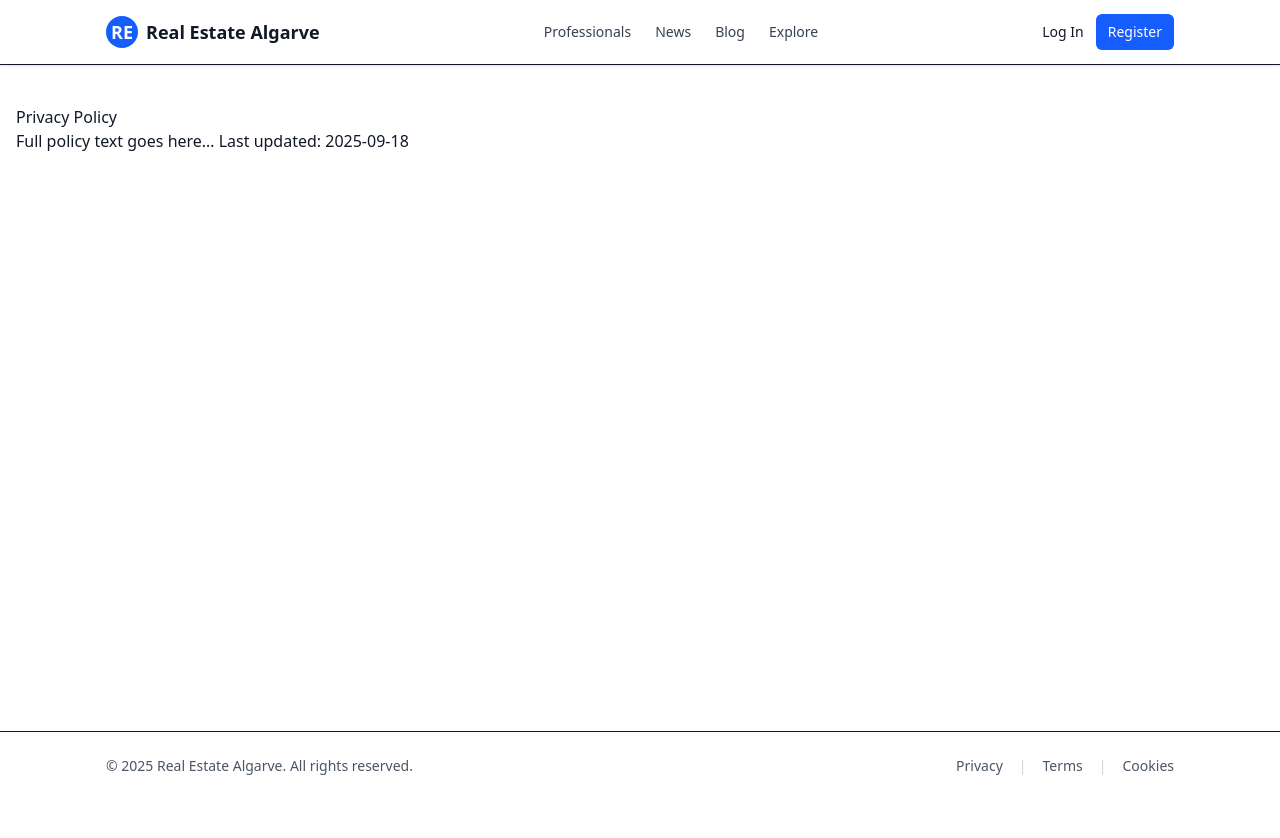
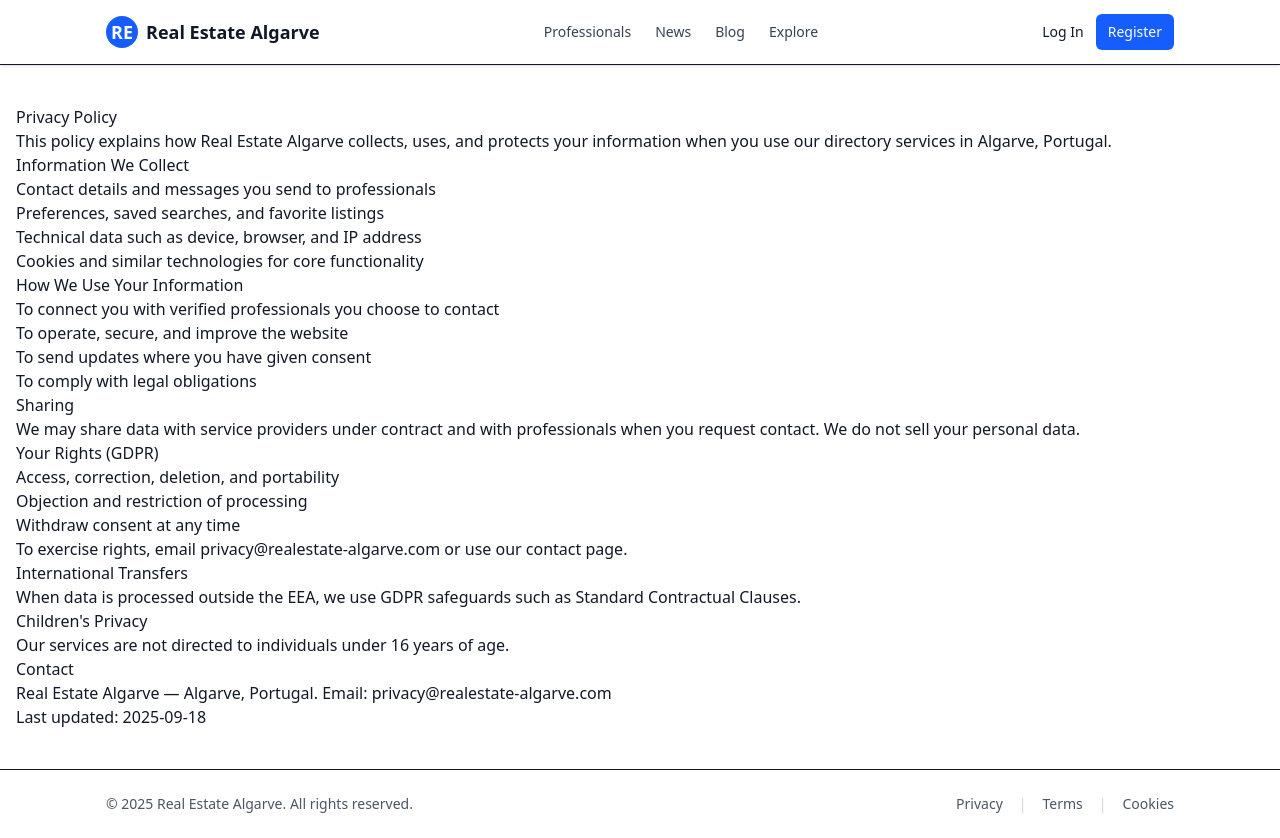
Before and after one commit to Abdoessam0/algarve-project, a Next.js app: page /privacy-policy in a window 1280 px wide. Before the commit the page ends 800 px from the top, so only its background shows below. Built offline with nearby package versions, Linux system fonts and the light colour scheme.

Commit message:
feat(legal): import Algarve content for Privacy/Terms/Cookies and structured data

```diff
--- a/src/app/cookie-policy/components/CookiePolicyContent.tsx
+++ b/src/app/cookie-policy/components/CookiePolicyContent.tsx
@@ -1,8 +1,42 @@
 export function CookiePolicyContent() {
+  const lastUpdated = new Date().toISOString().slice(0, 10);
   return (
     <article className="prose mx-auto px-4 py-10">
       <h1>Cookie Policy</h1>
-      <p>Full cookie policy text goes here… Last updated: {new Date().toISOString().slice(0, 10)}</p>
+      <p>
+        We use cookies to operate this website, remember preferences, and analyze usage. Some
+        cookies are essential; others are optional and used with consent.
+      </p>
+
+      <h2>Types of Cookies</h2>
+      <ul>
+        <li>Essential: security, login state, and load balancing</li>
+        <li>Performance: anonymous analytics to improve the site</li>
+        <li>Functionality: save favorites and preferences</li>
+        <li>Marketing: only if enabled by you</li>
+      </ul>
+
+      <h2>Managing Cookies</h2>
+      <p>
+        You can control cookies via your browser settings and withdraw consent at any time. Some
+        features may not work without essential cookies.
+      </p>
+
+      <p>Last updated: {lastUpdated}</p>
+
+      <script
+        type="application/ld+json"
+        // eslint-disable-next-line react/no-danger
+        dangerouslySetInnerHTML={{
+          __html: JSON.stringify({
+            "@context": "https://schema.org",
+            "@type": "WebPage",
+            name: "Cookie Policy - Real Estate Algarve",
+            url: "https://www.realestate-algarve.com/cookie-policy",
+            dateModified: lastUpdated,
+          }),
+        }}
+      />
     </article>
   );
 }
--- a/src/app/privacy-policy/components/PrivacyPolicyContent.tsx
+++ b/src/app/privacy-policy/components/PrivacyPolicyContent.tsx
@@ -1,8 +1,81 @@
 export function PrivacyPolicyContent() {
+    const lastUpdated = new Date().toISOString().slice(0, 10);
     return (
         <article className="prose mx-auto px-4 py-10">
             <h1>Privacy Policy</h1>
-            <p>Full policy text goes here… Last updated: {new Date().toISOString().slice(0, 10)}</p>
+            <p>
+                This policy explains how Real Estate Algarve collects, uses, and protects your
+                information when you use our directory services in Algarve, Portugal.
+            </p>
+
+            <h2>Information We Collect</h2>
+            <ul>
+                <li>Contact details and messages you send to professionals</li>
+                <li>Preferences, saved searches, and favorite listings</li>
+                <li>Technical data such as device, browser, and IP address</li>
+                <li>Cookies and similar technologies for core functionality</li>
+            </ul>
+
+            <h2>How We Use Your Information</h2>
+            <ul>
+                <li>To connect you with verified professionals you choose to contact</li>
+                <li>To operate, secure, and improve the website</li>
+                <li>To send updates where you have given consent</li>
+                <li>To comply with legal obligations</li>
+            </ul>
+
+            <h2>Sharing</h2>
+            <p>
+                We may share data with service providers under contract and with professionals when you
+                request contact. We do not sell your personal data.
+            </p>
+
+            <h2>Your Rights (GDPR)</h2>
+            <ul>
+                <li>Access, correction, deletion, and portability</li>
+                <li>Objection and restriction of processing</li>
+                <li>Withdraw consent at any time</li>
+            </ul>
+            <p>
+                To exercise rights, email privacy@realestate-algarve.com or use our contact page.
+            </p>
+
+            <h2>International Transfers</h2>
+            <p>
+                When data is processed outside the EEA, we use GDPR safeguards such as Standard
+                Contractual Clauses.
+            </p>
+
+            <h2>Children's Privacy</h2>
+            <p>Our services are not directed to individuals under 16 years of age.</p>
+
+            <h2>Contact</h2>
+            <p>
+                Real Estate Algarve — Algarve, Portugal. Email: privacy@realestate-algarve.com
+            </p>
+
+            <p>Last updated: {lastUpdated}</p>
+
+            <script
+                type="application/ld+json"
+                // eslint-disable-next-line react/no-danger
+                dangerouslySetInnerHTML={{
+                    __html: JSON.stringify({
+                        "@context": "https://schema.org",
+                        "@type": "WebPage",
+                        name: "Privacy Policy - Real Estate Algarve",
+                        description:
+                            "How Real Estate Algarve collects, uses, and protects personal data.",
+                        url: "https://www.realestate-algarve.com/privacy-policy",
+                        isPartOf: {
+                            "@type": "WebSite",
+                            name: "Real Estate Algarve",
+                            url: "https://www.realestate-algarve.com",
+                        },
+                        dateModified: lastUpdated,
+                    }),
+                }}
+            />
         </article>
     );
 }
--- a/src/app/terms-of-service/components/TermsOfServiceContent.tsx
+++ b/src/app/terms-of-service/components/TermsOfServiceContent.tsx
@@ -1,8 +1,65 @@
 export function TermsOfServiceContent() {
+    const lastUpdated = new Date().toISOString().slice(0, 10);
     return (
         <article className="prose mx-auto px-4 py-10">
             <h1>Terms of Service</h1>
-            <p>Full terms text goes here… Last updated: {new Date().toISOString().slice(0, 10)}</p>
+            <p>
+                These Terms govern use of the Real Estate Algarve website and services. By accessing
+                the site, you agree to these Terms. If you do not agree, do not use the site.
+            </p>
+
+            <h2>Service</h2>
+            <p>
+                We operate a directory that connects users with verified real estate professionals in
+                Algarve, Portugal. We do not broker transactions and are not responsible for third-party
+                listings or actions.
+            </p>
+
+            <h2>User Responsibilities</h2>
+            <ul>
+                <li>Provide accurate information and use the site lawfully</li>
+                <li>Do not attempt to disrupt or gain unauthorized access to the service</li>
+                <li>Respect intellectual property rights</li>
+            </ul>
+
+            <h2>Content and IP</h2>
+            <p>
+                Site content is protected by intellectual property laws. You may not copy, modify, or
+                distribute content without permission.
+            </p>
+
+            <h2>Liability</h2>
+            <p>
+                The service is provided “as is.” To the maximum extent permitted by law, our liability is
+                limited to amounts you paid to us in the 12 months before any claim.
+            </p>
+
+            <h2>Termination</h2>
+            <p>We may suspend or terminate access for policy violations or legal reasons.</p>
+
+            <h2>Governing Law</h2>
+            <p>Portuguese law applies. Venue is in Portugal.</p>
+
+            <h2>Contact</h2>
+            <p>support@realestate-algarve.com — Algarve, Portugal</p>
+
+            <p>Last updated: {lastUpdated}</p>
+
+            <script
+                type="application/ld+json"
+                // eslint-disable-next-line react/no-danger
+                dangerouslySetInnerHTML={{
+                    __html: JSON.stringify({
+                        "@context": "https://schema.org",
+                        "@type": "WebPage",
+                        name: "Terms of Service - Real Estate Algarve",
+                        description:
+                            "Terms and conditions for using Real Estate Algarve services.",
+                        url: "https://www.realestate-algarve.com/terms-of-service",
+                        dateModified: lastUpdated,
+                    }),
+                }}
+            />
         </article>
     );
 }
```
